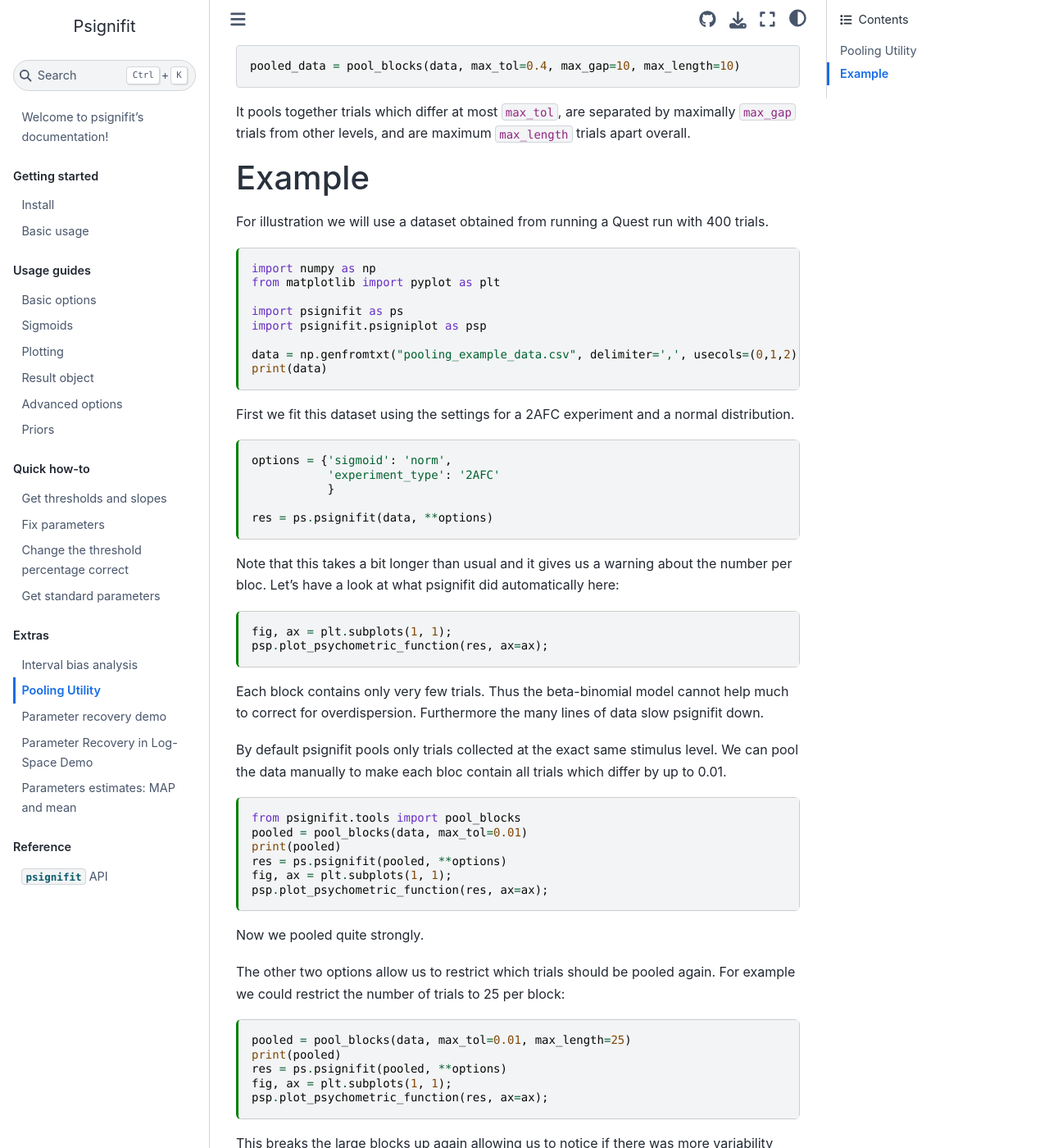
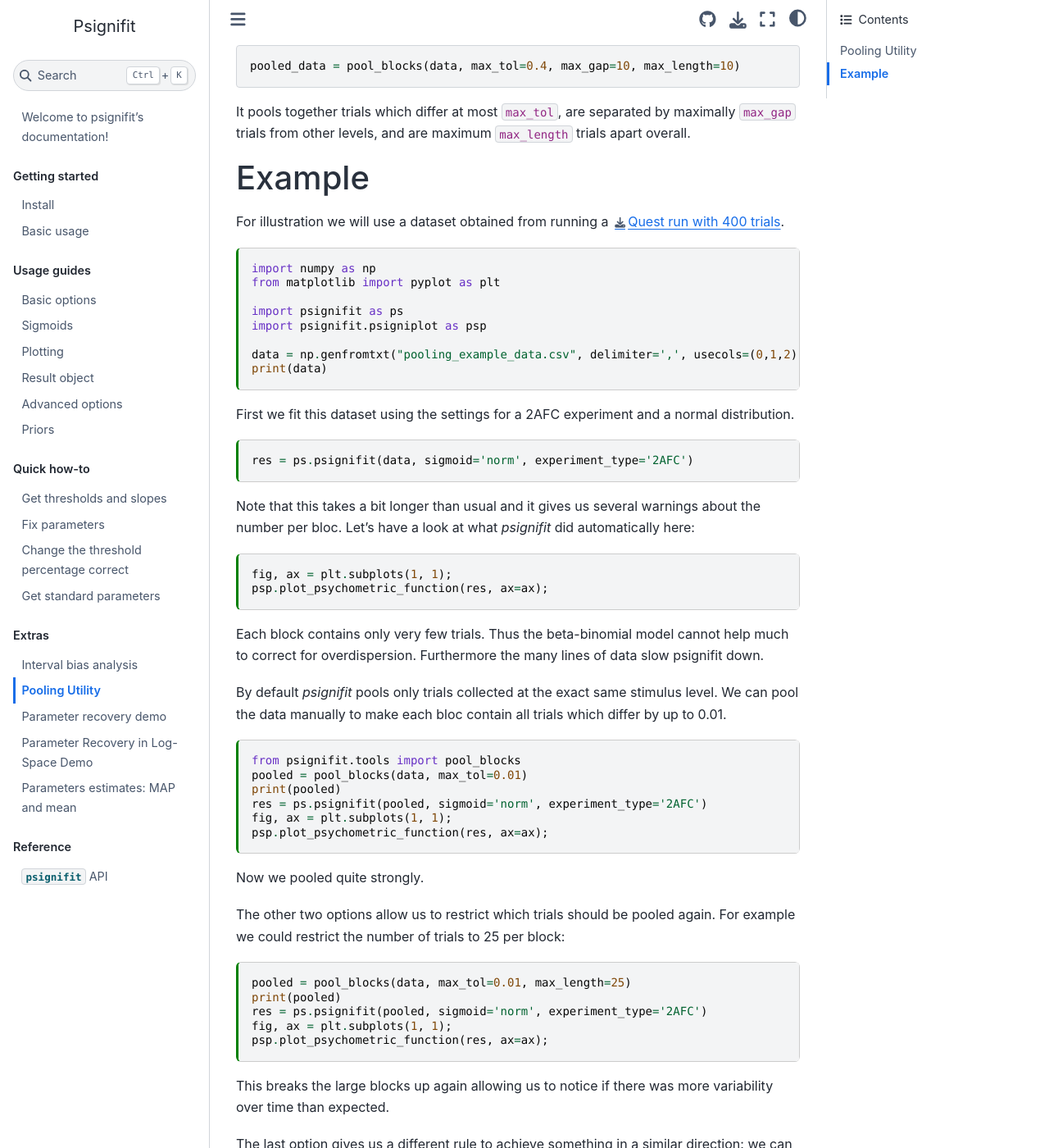
Before and after one commit to wichmann-lab/python-psignifit, a Jupyter Book: the page built from docs/examples/pooling_utilities.md, in a window 1280 px wide and 1400 px high, scrolled down 391 px. Shown: the whole window at 82% size. Built offline with Jupyter Book 1.0.4 settings and Sphinx 7.4.7 and the Sphinx Book theme 1.1.4, drawn with Linux system fonts in a browser that asks for light colours; some of the changed text lies outside the part shown.

Commit message:
reformulate extra pooling utility

````diff
--- a/docs/examples/pooling_utilities.md
+++ b/docs/examples/pooling_utilities.md
@@ -31,7 +31,7 @@ trials apart overall.
 
 
 # Example
-For illustration we will use a dataset obtained from running a Quest run with 400 trials.
+For illustration we will use a dataset obtained from running a [Quest run with 400 trials](./pooling_example_data.csv).
 
 ```{code-cell} ipython3
 import numpy as np
@@ -48,13 +48,9 @@ First we fit this dataset using the settings for a 2AFC experiment and a normal
 
 
 ```{code-cell} ipython3
-options = {'sigmoid': 'norm',
-           'experiment_type': '2AFC'
-           }
-
-res = ps.psignifit(data, **options)
+res = ps.psignifit(data, sigmoid='norm', experiment_type='2AFC')
 ```
-Note that this takes a bit longer than usual and it gives us a warning about the number per bloc. Let's have a look at what psignifit did automatically here:
+Note that this takes a bit longer than usual and it gives us several warnings about the number per bloc. Let's have a look at what *psignifit* did automatically here:
 
 ```{code-cell} ipython3
 fig, ax = plt.subplots(1, 1);
@@ -63,14 +59,14 @@ psp.plot_psychometric_function(res, ax=ax);
 Each block contains only very few trials. Thus the beta-binomial model cannot help much to correct for overdispersion. Furthermore the many lines of data slow psignifit down.
 
 
-By default psignifit pools only trials collected at the exact same stimulus level. We can pool the data manually to make each bloc contain all trials which differ by up to 0.01.
+By default *psignifit* pools only trials collected at the exact same stimulus level. We can pool the data manually to make each bloc contain all trials which differ by up to 0.01.
 
 
 ```{code-cell} ipython3
 from psignifit.tools import pool_blocks
 pooled = pool_blocks(data, max_tol=0.01)
 print(pooled)
-res = ps.psignifit(pooled, **options)
+res = ps.psignifit(pooled, sigmoid='norm', experiment_type='2AFC')
 fig, ax = plt.subplots(1, 1);
 psp.plot_psychometric_function(res, ax=ax);
 ```
@@ -82,7 +78,7 @@ The other two options allow us to restrict which trials should be pooled again.
 ```{code-cell} ipython3
 pooled = pool_blocks(data, max_tol=0.01, max_length=25)
 print(pooled)
-res = ps.psignifit(pooled, **options)
+res = ps.psignifit(pooled, sigmoid='norm', experiment_type='2AFC')
 fig, ax = plt.subplots(1, 1);
 psp.plot_psychometric_function(res, ax=ax);
 ```
@@ -93,10 +89,10 @@ The last option gives us a different rule to achieve something in a similar dire
 
 ```{code-cell} ipython3
 pooled = pool_blocks(data, max_tol=0.01, max_length=np.inf, max_gap=0)
-res = ps.psignifit(pooled, **options)
+res = ps.psignifit(pooled, sigmoid='norm', experiment_type='2AFC')
 fig, ax = plt.subplots(1, 1);
 psp.plot_psychometric_function(res, ax=ax);
 ```
-Values between 0 and infinity will allow "gaps" of maximally options.poolMaxGap trials which are not included into the block (because their stimulus level differs too much).
+Values between 0 and infinity will allow "gaps" of maximally `max_gap` trials which are not included into the block (because their stimulus level differs too much).
 
 Of course all pooling options can be combined.
````
